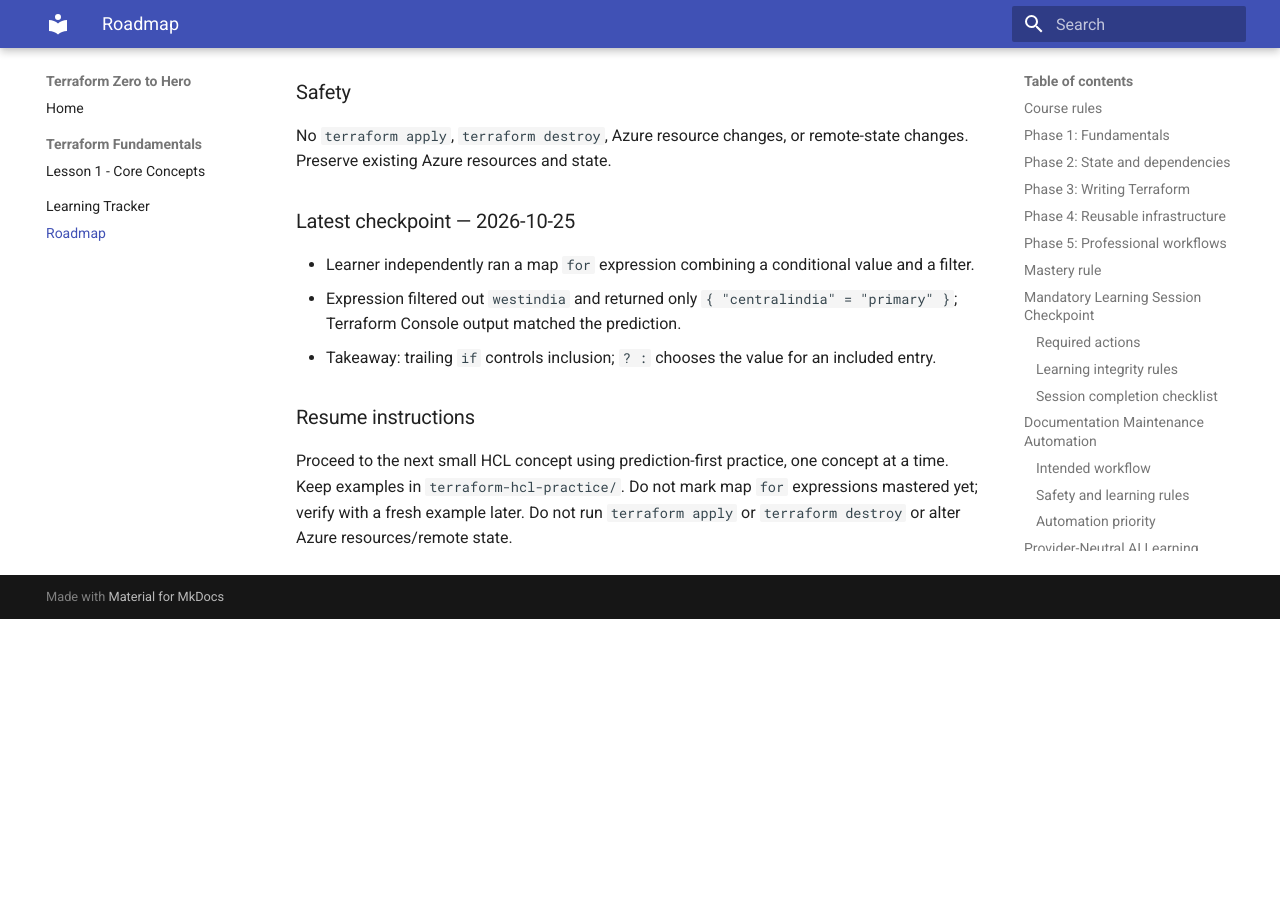
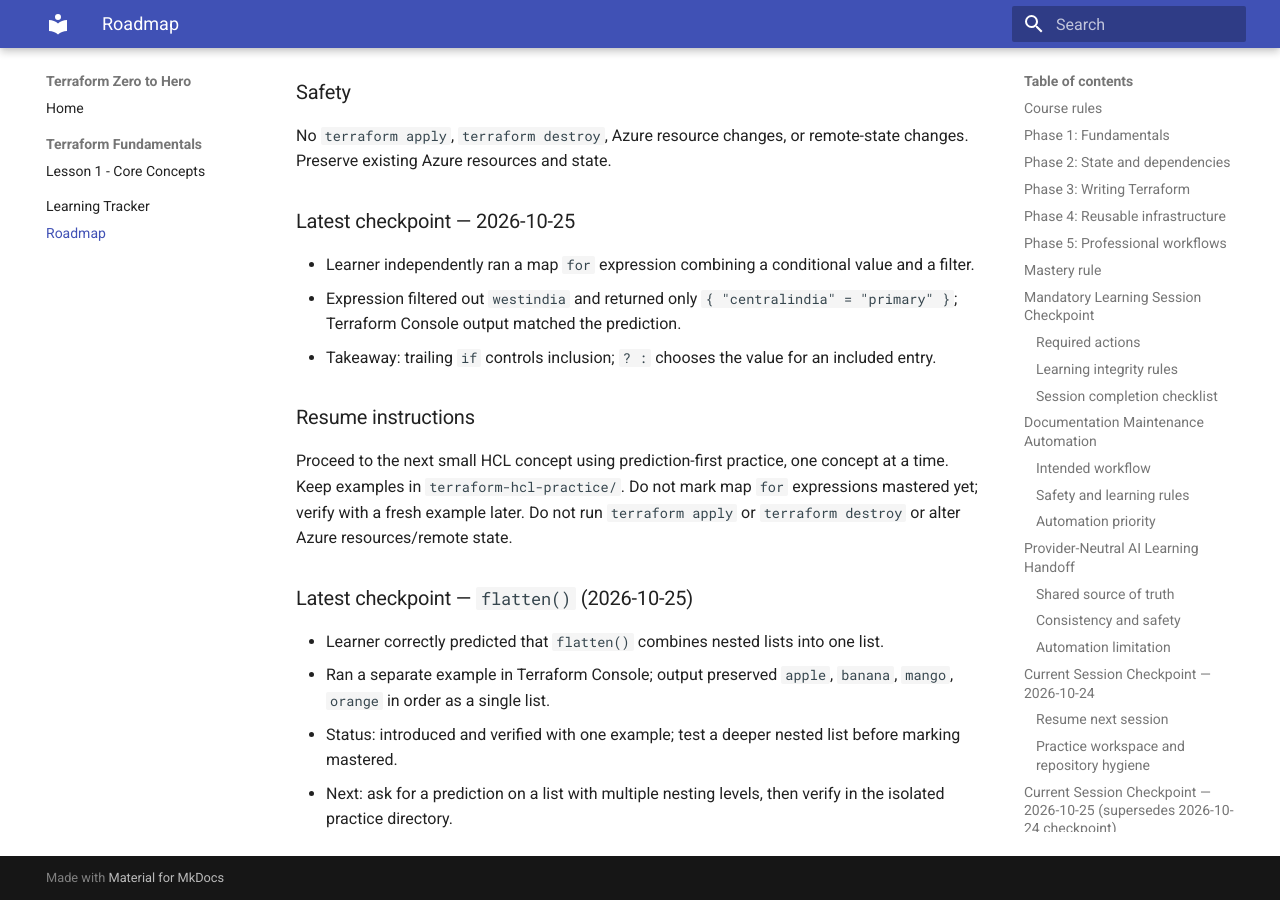
Before and after one commit to pshewale-dev/terraform-azure-lab, an MkDocs documentation site: the page built from docs/LEARNING-ROADMAP.md, in a window 1280 px wide and 900 px high, scrolled down 7382 px. Built offline with MkDocs 1.6.1 and Material for MkDocs 9.7.7, drawn with Linux system fonts in a browser that asks for light colours; before the commit the page ends 8001 px from its top, so only the background shows below that.

Commit message:
docs: record verified flatten function exercise

```diff
--- a/docs/LEARNING-ROADMAP.md
+++ b/docs/LEARNING-ROADMAP.md
@@ -201,3 +201,10 @@ No `terraform apply`, `terraform destroy`, Azure resource changes, or remote-sta
 
 ### Resume instructions
 Proceed to the next small HCL concept using prediction-first practice, one concept at a time. Keep examples in `terraform-hcl-practice/`. Do not mark map `for` expressions mastered yet; verify with a fresh example later. Do not run `terraform apply` or `terraform destroy` or alter Azure resources/remote state.
+
+
+### Latest checkpoint — `flatten()` (2026-10-25)
+- Learner correctly predicted that `flatten()` combines nested lists into one list.
+- Ran a separate example in Terraform Console; output preserved `apple`, `banana`, `mango`, `orange` in order as a single list.
+- Status: introduced and verified with one example; test a deeper nested list before marking mastered.
+- Next: ask for a prediction on a list with multiple nesting levels, then verify in the isolated practice directory.
```
